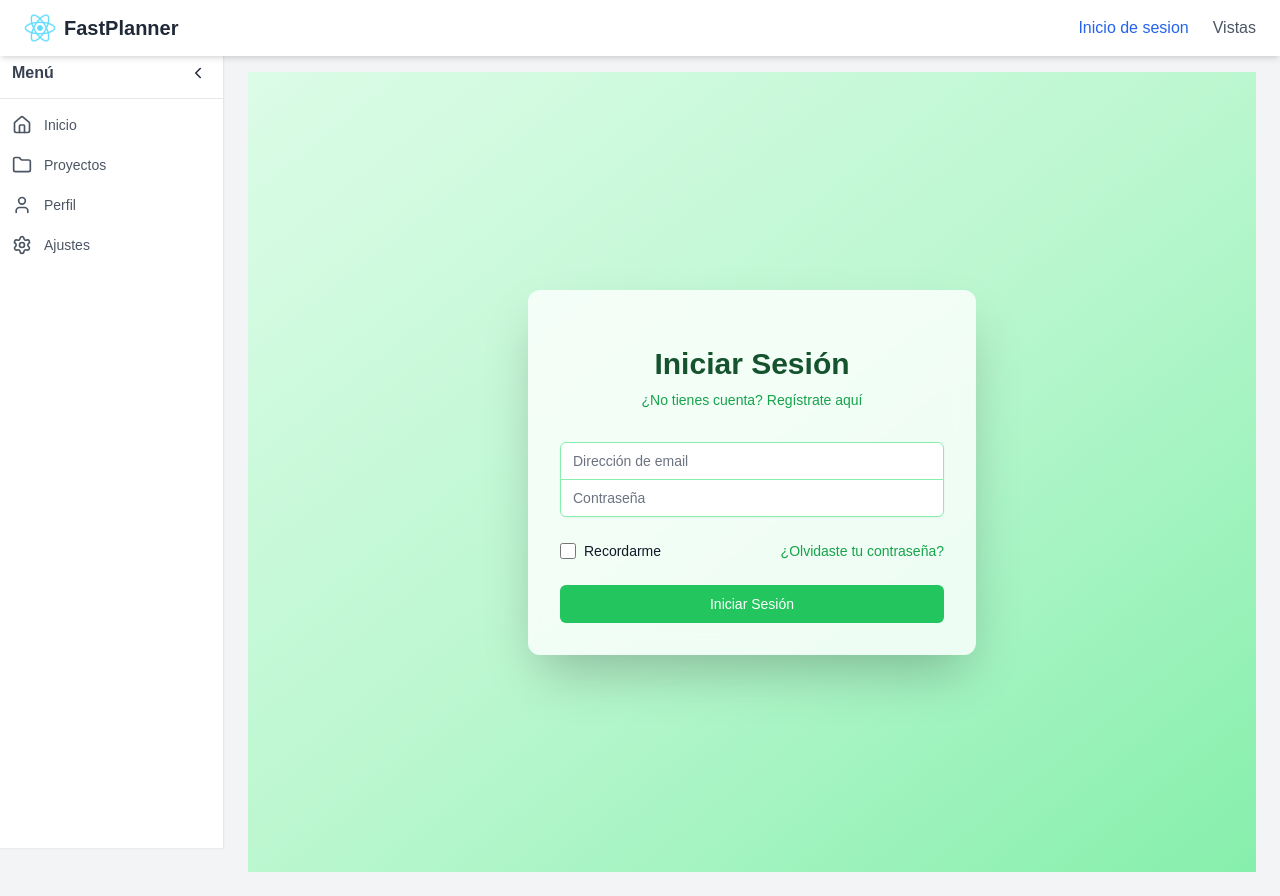
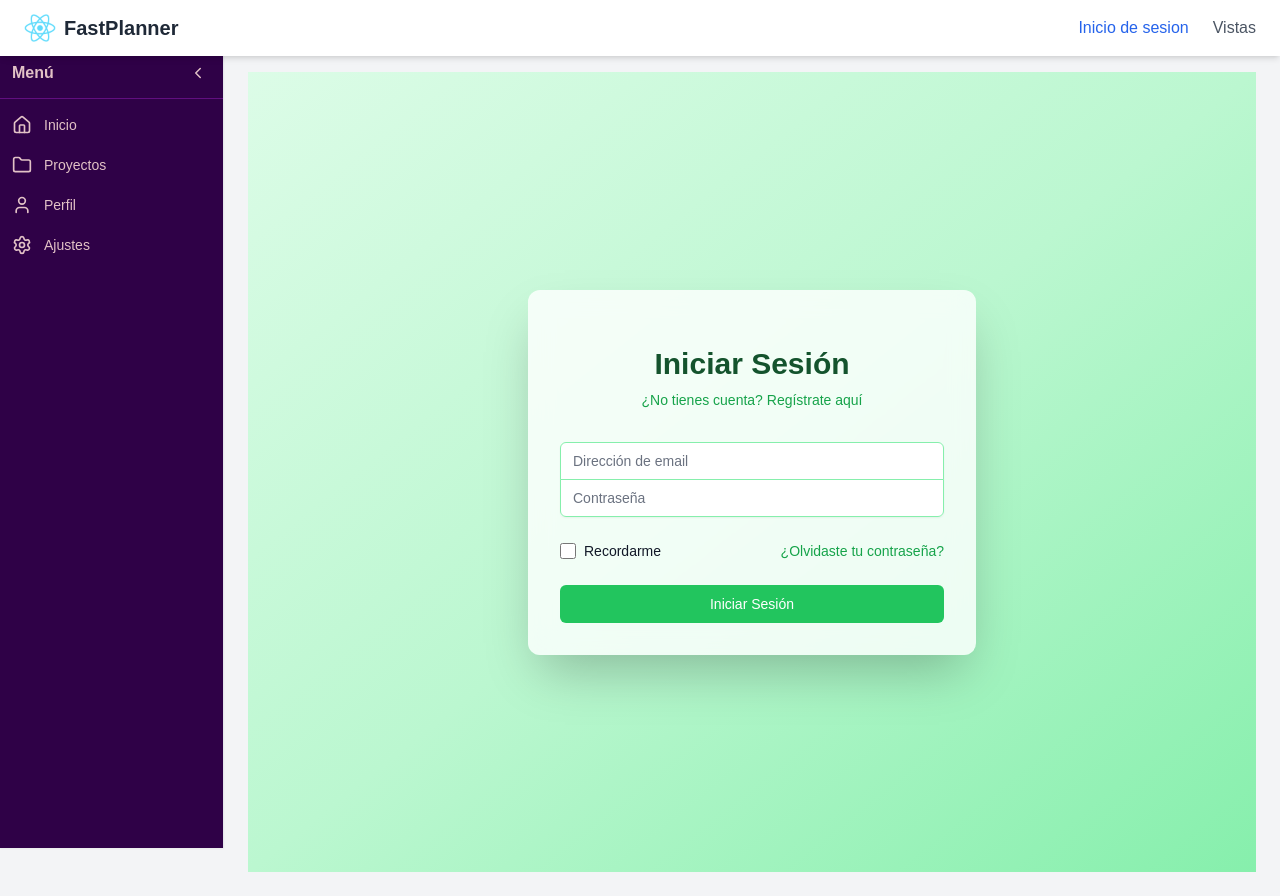
Before and after one commit to JorgeFierroo/FastPlanner, a React (Create React App) app in the folder frontend/: page /auth in a window 1280 px wide. Built offline with nearby package versions, Linux system fonts and the light colour scheme; the HTML template or start-up script is replaced by a standard one.

Commit message:
se agrego la paleta de colores definitiva al sidebar

```diff
--- a/frontend/src/components/Sidebar.tsx
+++ b/frontend/src/components/Sidebar.tsx
@@ -19,32 +19,45 @@ const Sidebar: React.FC = () => {
       className={`h-screen fixed top-12 left-0 bg-white border-r shadow-sm transition-all duration-300 ${
         collapsed ? "w-16" : "w-56"
       }`}
+      style={{backgroundColor:"#2f0147"}}
     >
-      <div className="flex items-center justify-between p-3 border-b">
-        {!collapsed && <span className="font-semibold text-gray-700">Menú</span>}
+      <div
+        className="flex items-center justify-between p-3 border-b"
+        style={{borderColor: "#610f7f"}}
+      >
+        {!collapsed && <span className="font-semibold" style={{color: "#e2c2c6"}}>Menú</span>}
+
         <button
           onClick={() => setCollapsed(!collapsed)}
-          className="p-1 rounded hover:bg-gray-100"
+          className="p-1 rounded transition-colors"
+          style={{color: "#e2c2c6"}}
+          onMouseEnter={(e) => (e.currentTarget.style.backgroundColor= "#610f7f")}
+          onMouseLeave={(e) => (e.currentTarget.style.backgroundColor= "transparent")}
         >
           {collapsed ? <ChevronRight size={18} /> : <ChevronLeft size={18} />}
         </button>
       </div>
 
       <nav className="mt-2 flex flex-col space-y-1">
-        {links.map((link) => (
-          <Link
-            key={link.path}
-            to={link.path}
-            className={`flex items-center gap-3 px-3 py-2 text-sm transition-colors ${
-              location.pathname === link.path
-                ? "bg-blue-100 text-blue-600 font-medium"
-                : "text-gray-600 hover:bg-gray-50 hover:text-blue-500"
-            }`}
-          >
-            {link.icon}
-            {!collapsed && <span>{link.label}</span>}
-          </Link>
-        ))}
+        {links.map((link) => {
+          const isActive = location.pathname === link.path;
+          return(
+            <Link
+            key = {link.path}
+            to = {link.path}
+            className={`flex items-center gap-3 px-3 py-2 text-sm font-medium rounded-r-full transition-colors`}
+            style={{
+              backgroundColor: isActive ? "#610f7f" : "transparent",
+              color: isActive ? "#e2c2c6": "#e2c2c6",
+            }}
+            onMouseEnter={(e : React.MouseEvent<HTMLAnchorElement>) => {if (!isActive) e.currentTarget.style.backgroundColor = "#610f7f";}}
+            onMouseLeave={(e : React.MouseEvent<HTMLAnchorElement>) => {if (!isActive) e.currentTarget.style.backgroundColor = "transparent";}}
+            >
+              {link.icon}
+              {!collapsed && <span>{link.label}</span>}
+            </Link>
+          );
+        })}
       </nav>
     </aside>
   );
```
